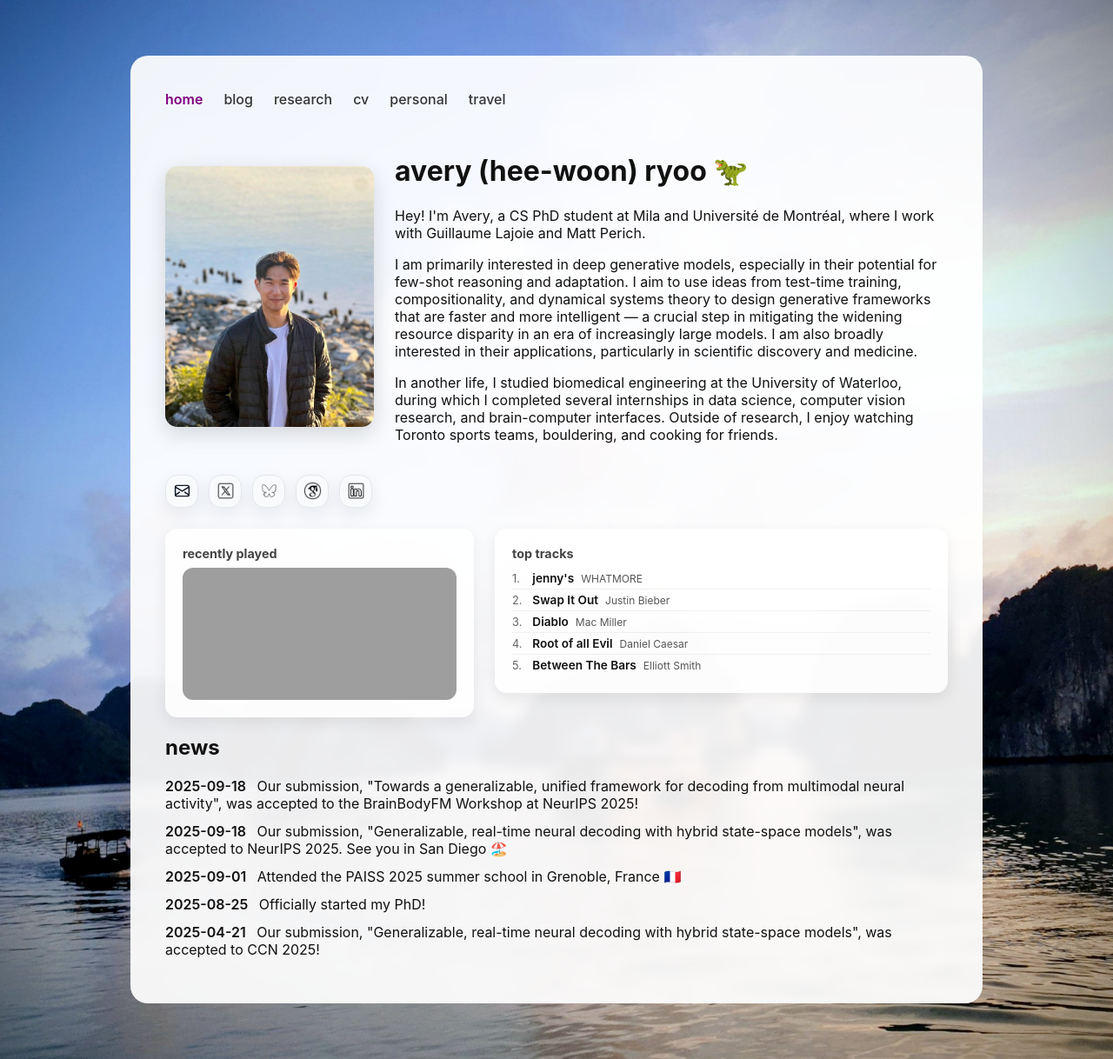
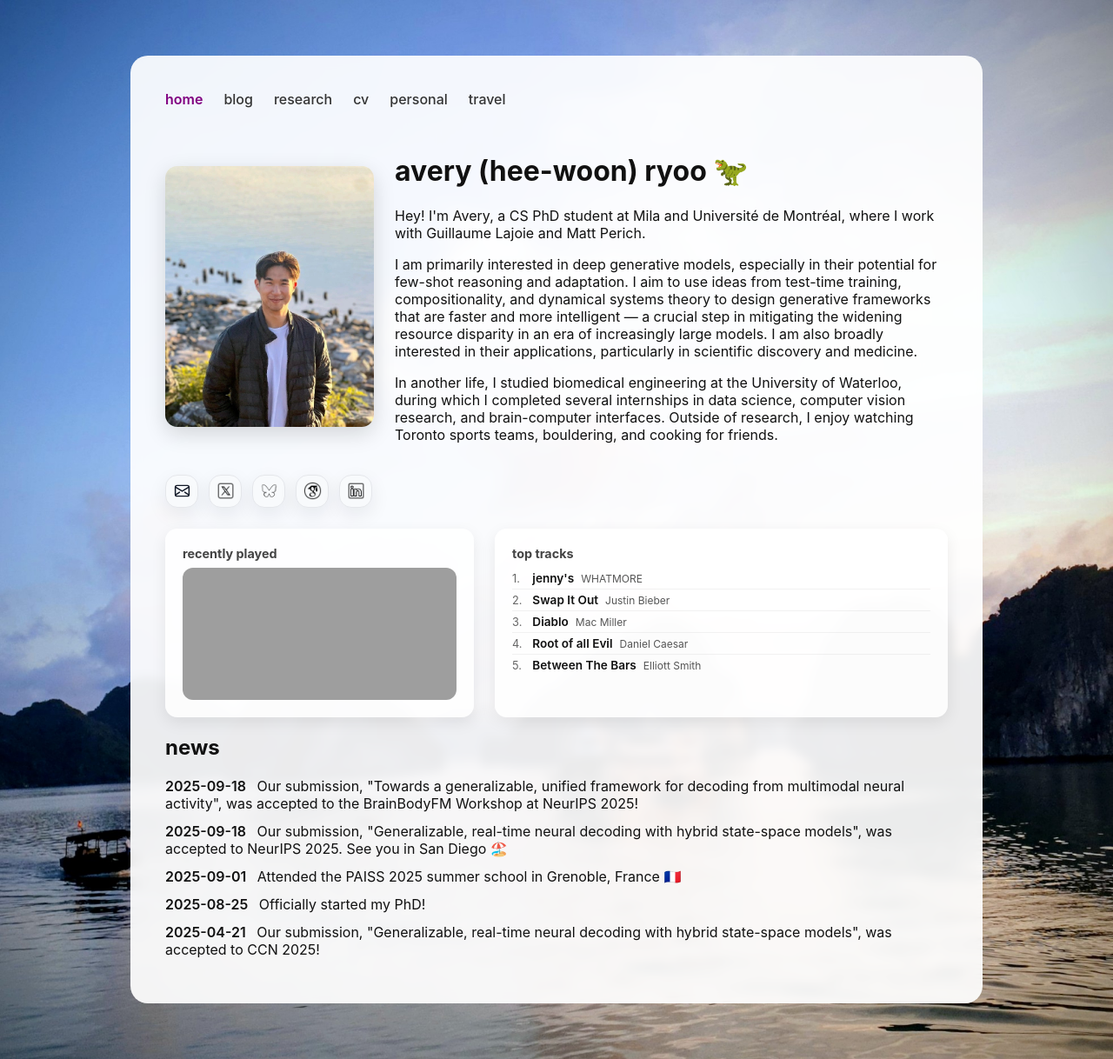
Before and after one commit to averyryoo/averyryoo.github.io, a Jekyll site: the page built from index.md, in a window 1280 px wide. Shown: the whole page at 87% size. Built offline with Jekyll 4.4.1, drawn with Linux system fonts in a browser that asks for light colours; grey boxes are pictures that could not be loaded.

Commit message:
match spotify widget card heights with flex stretch

```diff
--- a/assets/css/main.scss
+++ b/assets/css/main.scss
@@ -421,7 +421,6 @@ body {
   display: flex;
   gap: $spacing-2xl;
   margin: $spacing-xl 0;
-  align-items: flex-start;
 }
 
 .now-playing {
```
